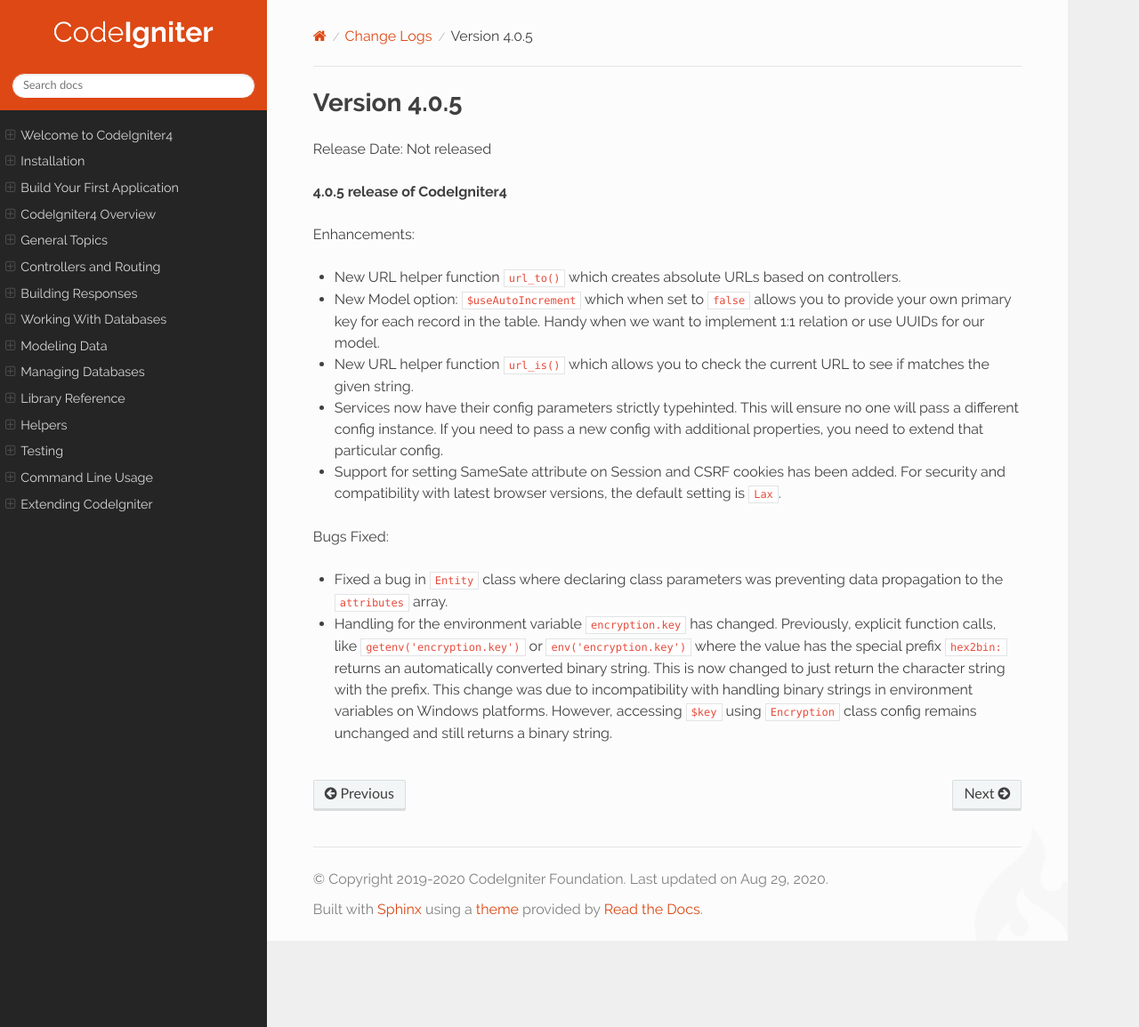
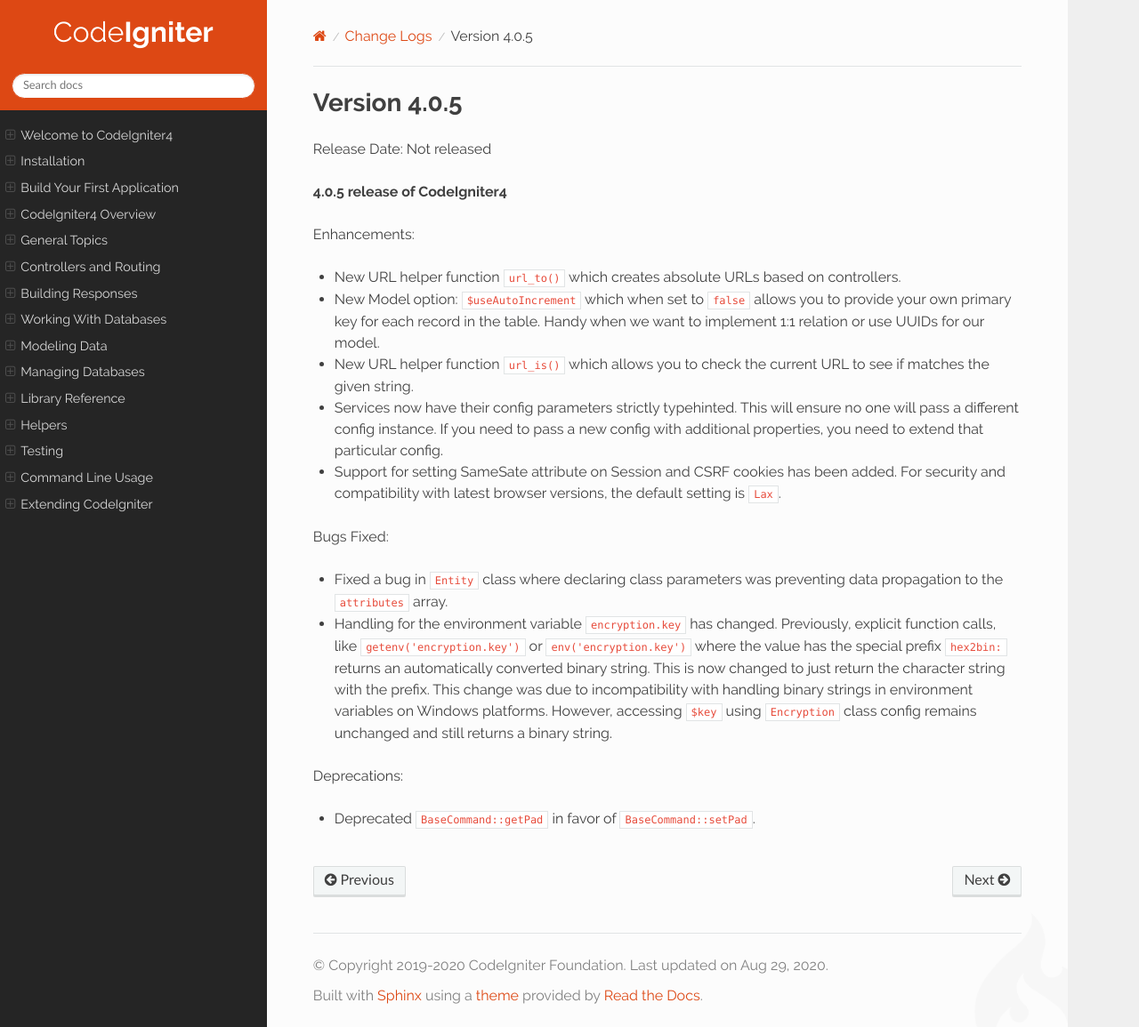
Before and after one commit to NEKOGET/ci4_user_guide_src, a Sphinx documentation site: the page built from source/changelogs/v4.0.5.rst, in a window 1280 px wide and 1155 px high. Shown: the whole window at 89% size. Built offline with Sphinx 7.4.7 and the Read the Docs theme 2.0.0, drawn with Linux system fonts in a browser that asks for light colours.

Commit message:
Deprecate BaseCommand::getPad and add more tests

```diff
--- a/source/changelogs/v4.0.5.rst
+++ b/source/changelogs/v4.0.5.rst
@@ -17,3 +17,7 @@ Bugs Fixed:
 
 - Fixed a bug in ``Entity`` class where declaring class parameters was preventing data propagation to the ``attributes`` array.
 - Handling for the environment variable ``encryption.key`` has changed. Previously, explicit function calls, like ``getenv('encryption.key')`` or ``env('encryption.key')`` where the value has the special prefix ``hex2bin:`` returns an automatically converted binary string. This is now changed to just return the character string with the prefix. This change was due to incompatibility with handling binary strings in environment variables on Windows platforms. However, accessing ``$key`` using ``Encryption`` class config remains unchanged and still returns a binary string.
+
+Deprecations:
+
+- Deprecated ``BaseCommand::getPad`` in favor of ``BaseCommand::setPad``.
```
